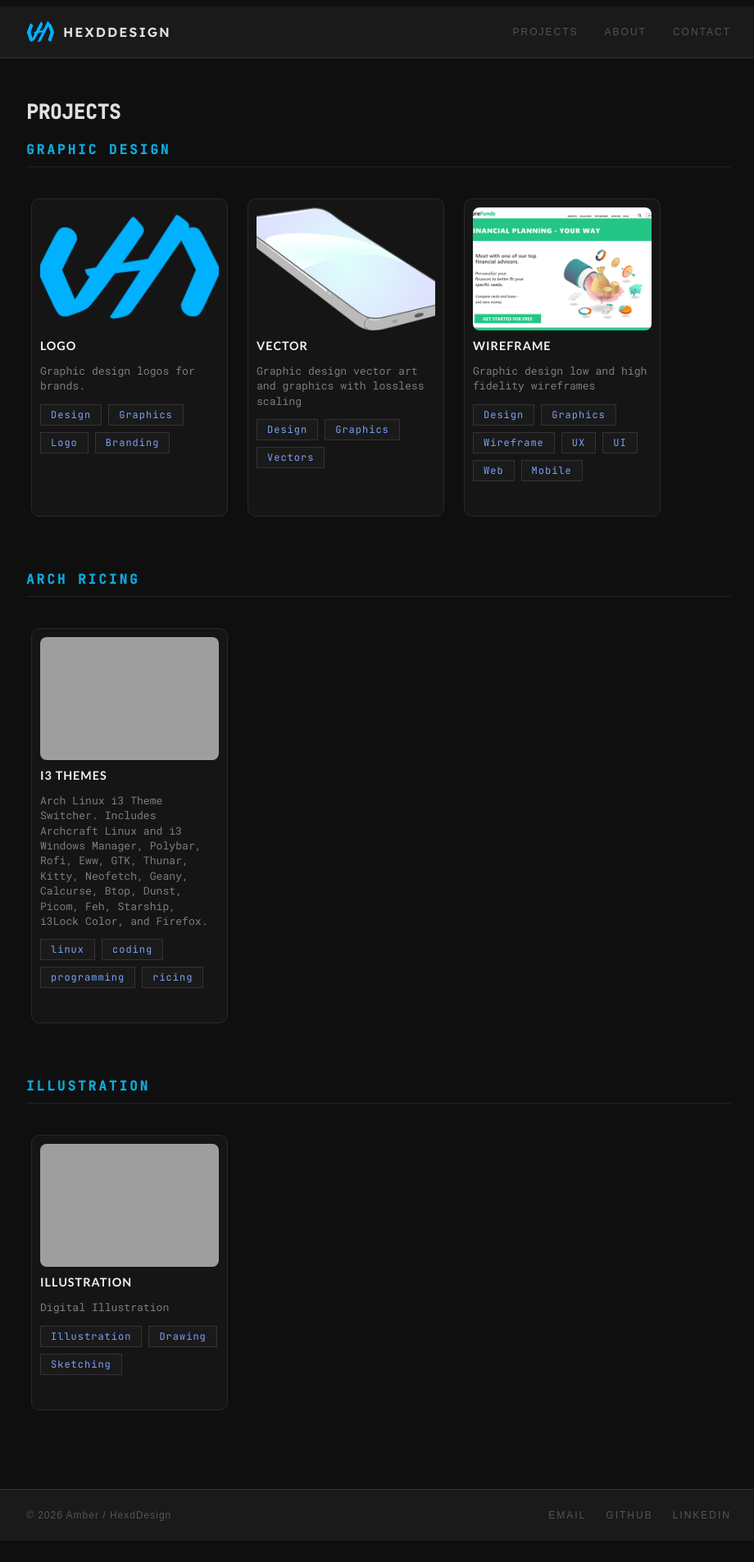
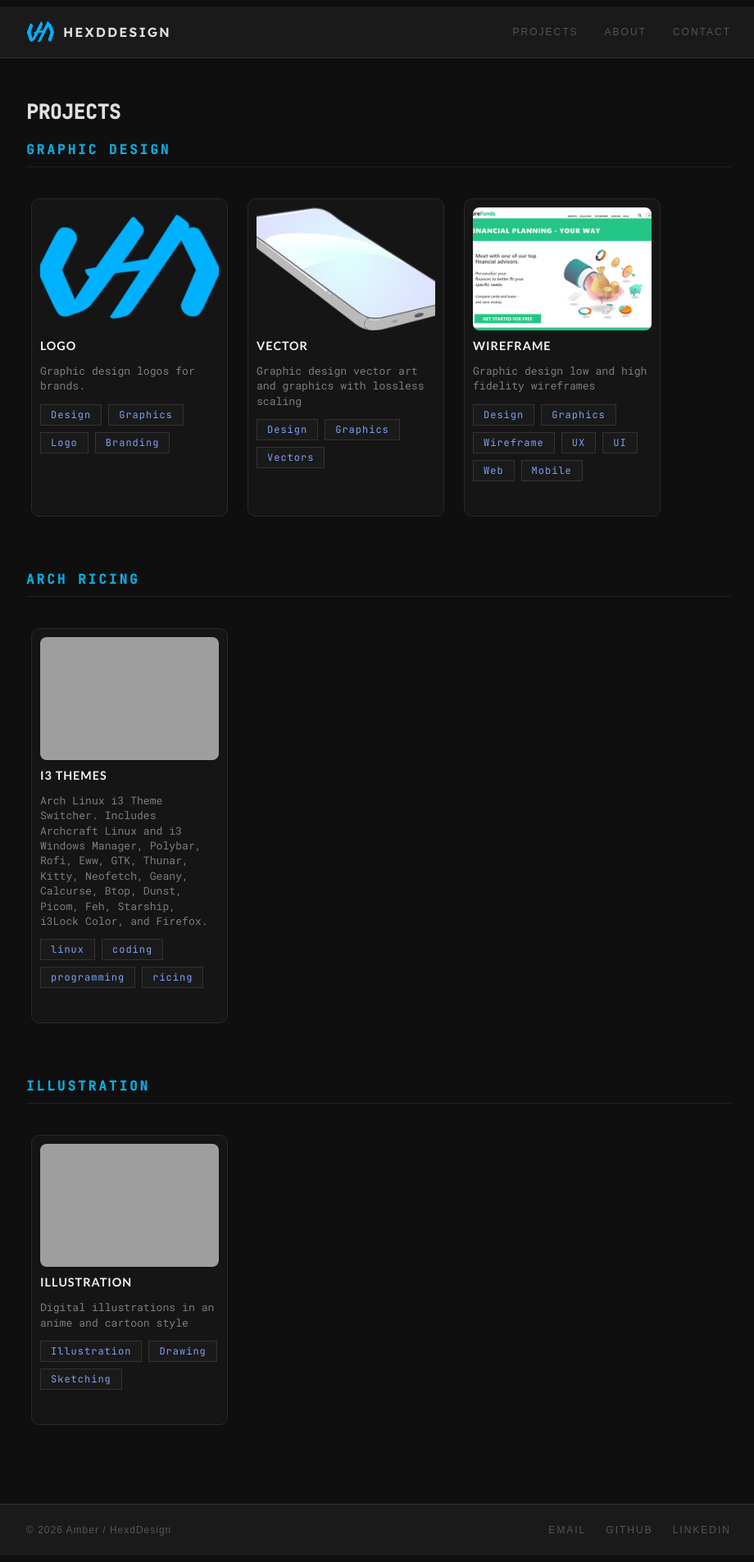
Before and after one commit to HexdDesign/hexddesign.github.io, a Jekyll site: the page built from projects.markdown, in a window 1280 px wide. Shown: the whole page at 82% size, without its empty margins (178-1098 px from the left). Built offline with Jekyll 4.4.1, drawn with Linux system fonts in a browser that asks for light colours; some web fonts are replaced; grey boxes are pictures that could not be loaded.

Commit message:
Update illustration description for clarity

```diff
--- a/_projects/illustration.md
+++ b/_projects/illustration.md
@@ -1,7 +1,7 @@
 ---
 layout: project
 title: Illustration
-description: Digital Illustration
+description: Digital illustrations in an anime and cartoon style
 category: illustration
 tags: [Illustration, Drawing, Sketching]
 cover: /assets/images/17.png
```
